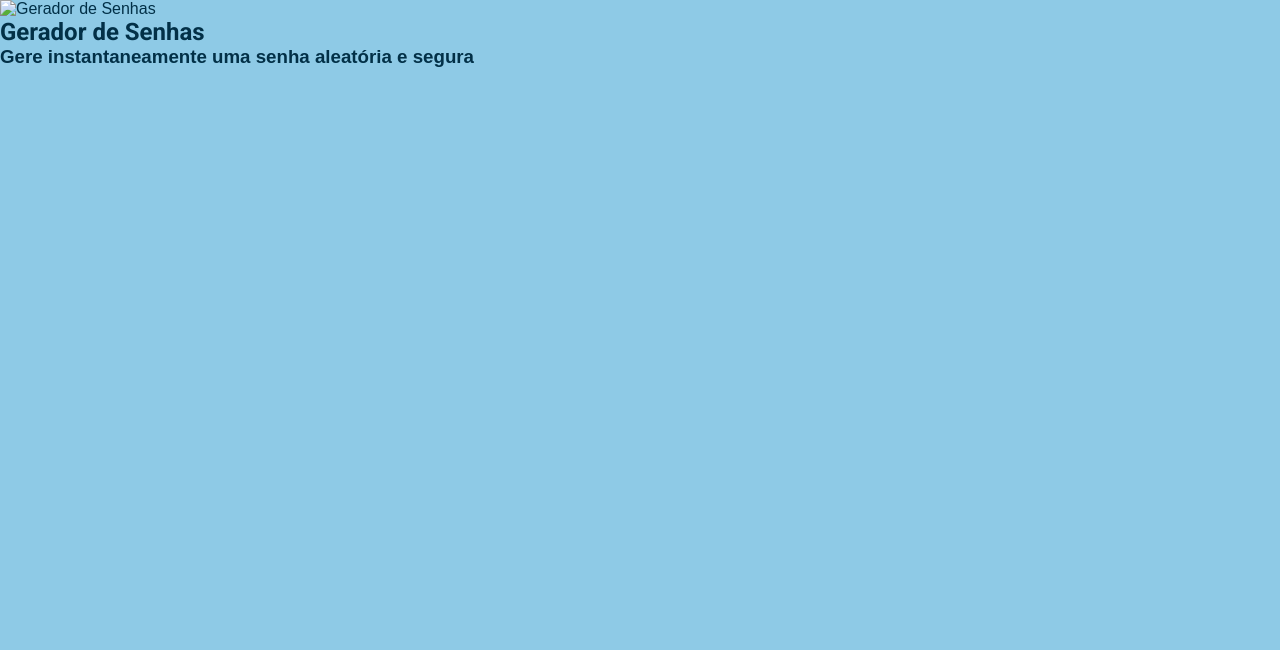
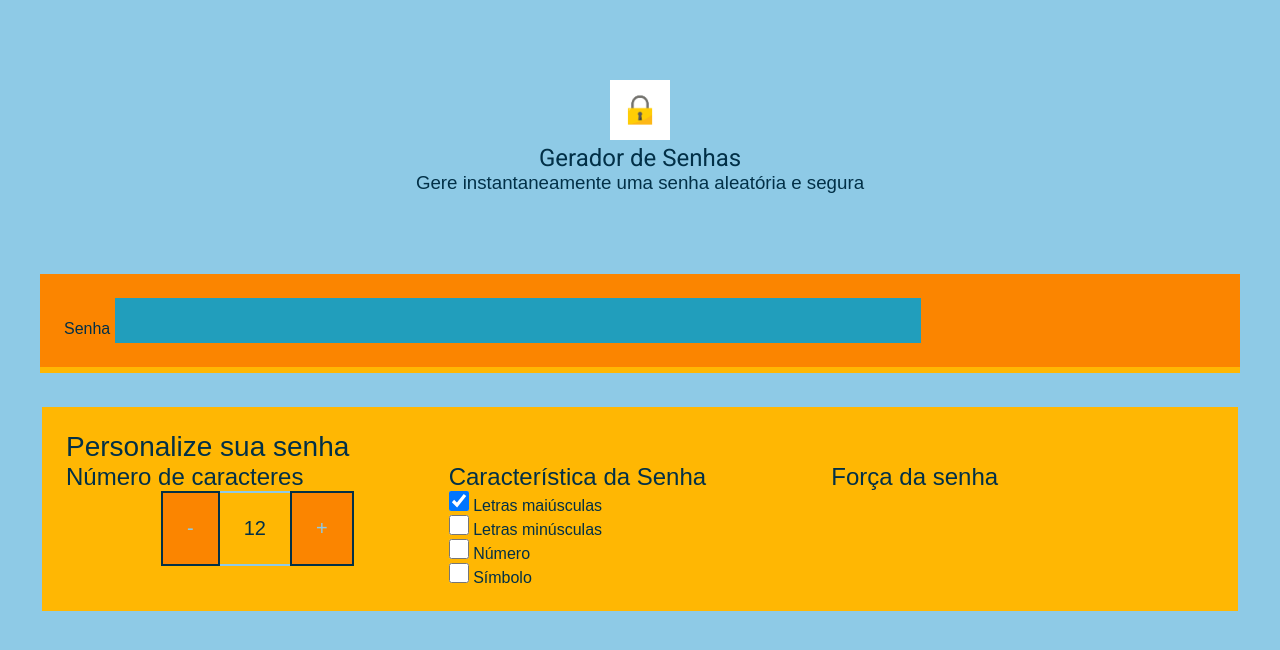
Before and after one commit to leitematheus/3B.2024-gerador-de-senhas, a plain HTML site: page index.html in a window 1280 px wide. Drawn offline with Linux system fonts and the light colour scheme; a web font is replaced by a local one.

Commit message:
07/05 às 16:08

```diff
--- a/index.html
+++ b/index.html
@@ -8,8 +8,51 @@
     <link rel="stylesheet" href="style.css">
 </head>
 <body>
-    <img src="" alt="Gerador de Senhas">
-    <h2 class="titulo-principal"> Gerador de Senhas</h2>
-    <h3 class="titulo-secundario"> Gere instantaneamente uma senha aleatória e segura</h3>
+    <section class="conteudo">
+        <div class="conteudo-titulo">
+            <img class="img-cadeado" src="cadeado/cadeado.jpg" alt="Gerador de Senhas">
+            <h2 class="titulo-principal"> Gerador de Senhas</h2>
+            <h3 class="titulo-secundario"> Gere instantaneamente uma senha aleatória e segura</h3>
+        </div>
+        <div class="conteudo-senha">
+            <label for="senha">Senha</label>
+            <input name="senha" type="text" id="campo-senha"/>
+        </div>
+        <div class="parametro">
+            <h3 class="parametro-titulo">Personalize sua senha</h3>
+            <div class="parametro-couluna__senha">
+                <div class="parametro-senha">
+                    <h4 class="parametro-senha__titulo">Número de caracteres</h4>
+                    <div class="parametro-senha-botoes">
+                        <button class="parametro-senha__botao">-</button>
+                        <p class="parametro-senha__texto">12</p>
+                        <button class="parametro-senha__botao">+</button>
+                    </div>
+                </div>
+                <div class="parametro-senha">
+                    <h4 class="parametro-senha__titulo">Característica da Senha</h4>
+                    <div class="parametro-senha-checkbox">
+                    <input name="maiusculo" type="checkbox" class="checkbox" checked>
+                    <label for="maiusculo">Letras maiúsculas</label>
+                </div>
+                <div class="parametro-senha-checkbox">
+                    <input name="minusculo" type="checkbox" class="checkbox">
+                    <label for="minuscula">Letras minúsculas</label>
+                </div>
+                <div class="parametro-senha-checkbox">
+                    <input name="numero" type="checkbox" class="checkbox">
+                    <label for="numero">Número</label>
+                </div>
+                <div class="parametro-senha-checkbox">
+                    <input name="numero" type="checkbox" class="checkbox">
+                    <label for="numero">Símbolo</label>
+                </div>
+            </div>
+                <div class="parametro-senha">
+                    <h4 class="parametro-senha__titulo">Força da senha</h4>
+                </div>
+            </div>
+        </div>
+    </section>
 </body>
 </html>
--- a/style.css
+++ b/style.css
@@ -3,6 +3,7 @@
 *{
     margin: 0;
     padding: 0;
+    font-weight: 400;
 }
 
 :root {
@@ -24,3 +25,102 @@ body{
 .titulo-principal{
     font-family: var(--texto-corpo);
 }
+
+.conteudo-titulo{
+    text-align: center;
+    margin-top: 80px;
+}
+
+.img-cadeado{
+    width: 5%;
+}
+
+.conteudo-senha{
+    margin-top: 80px;
+    background-color: var(--laranja);
+    padding: 24px;
+    border-bottom: 6px solid var(--amarelo);
+}
+
+#campo-senha {
+    background-color: var(--azul-esverdeado);
+    border: none;
+    color: var(--azul-prussiano);
+    font-family: var(--texto-titulo);
+    font-size: 40px;
+    width: 70%;
+}
+
+#campo-senha:focus{
+    outline: none;
+}
+
+.conteudo{
+    max-width: 1200px;
+    margin: 0 auto;
+}
+
+.parametro{
+    background-color: var(--amarelo);
+    border: 2px solid var(--azul-ceu);
+    margin-top: 32px;
+    padding: 24px;
+}
+
+.parametro-titulo{
+    font-family: var(--texto-titulo);
+    font-size: 28px;
+}
+
+.parametro-senha__titulo{
+    font-size: 24px;
+}
+
+.parametro-couluna__senha{
+    display: flex;
+    flex-direction: column;
+    justify-content: center;
+}
+
+.parametro-senha{
+    width: 50%;
+    margin: 0 auto;
+}
+
+.parametro-senha-botoes{
+    display: flex;
+    justify-content: center;
+}
+
+.parametro-senha__botao{
+    background-color: var(--laranja);
+    color: var(--azul-ceu);
+    border: 2px solid var(--azul-prussiano);
+    padding: 24px;
+    font-size: 20px;
+    cursor: pointer;
+}
+
+.parametro-senha__texto{
+    padding: 24px;
+    border-top: 2px solid var(--azul-ceu);
+    border-bottom: 2px solid var(--azul-ceu);
+    margin: 0;
+    font-size: 20px;
+}
+
+.label{
+    font-size: 20px;
+}
+
+.checkbox{
+    width: 20px;
+    height: 20px;
+    cursor: pointer;
+}
+
+@media screen and (min-width: 728px) {
+    .parametro-couluna__senha{
+        flex-direction: row;
+    }
+}
```
Also changed, not shown: cadeado/cadeado.jpg (added), 1 other file.
